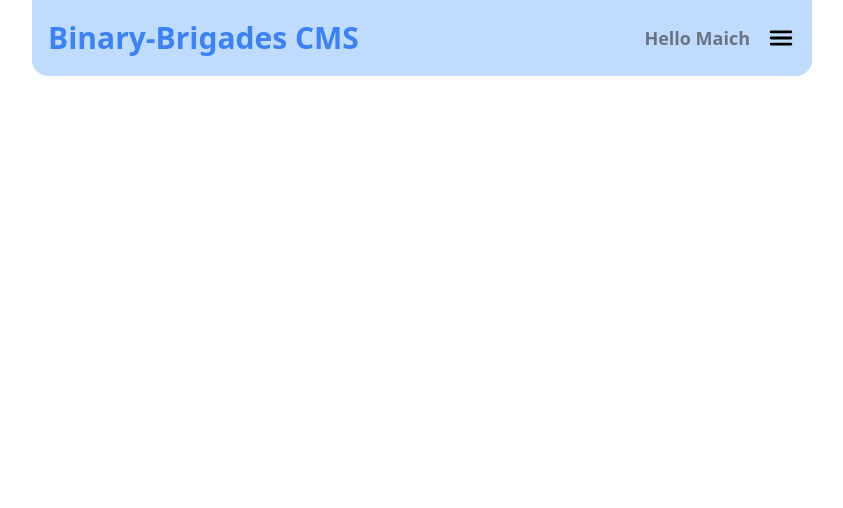
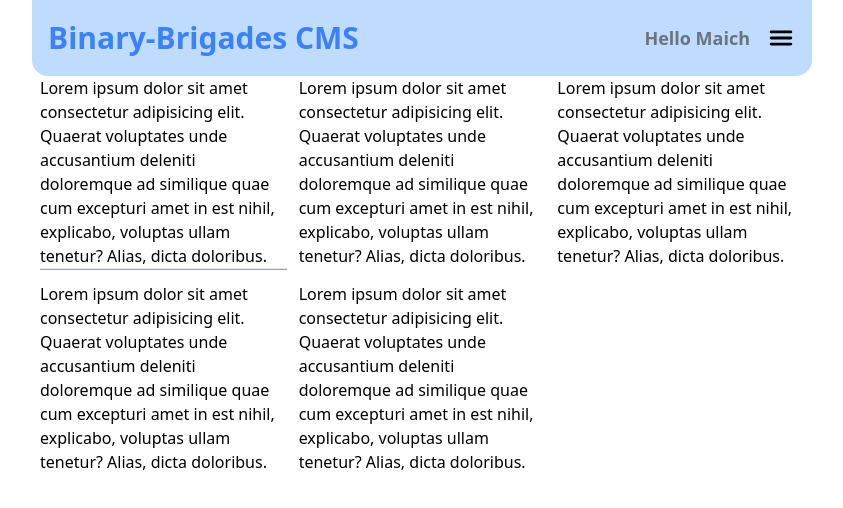
Before and after one commit to Binary-Brigades/BinaryBrigades-CMS-frontend, a React (Vite) app: page / in a window 1280 px wide. Shown: the top 508 px of the page, without its empty margins (218-1061 px from the left). Built offline with nearby package versions, Linux system fonts and the light colour scheme; a web font is replaced by a local one.

Commit message:
Redefine(Core): redifine the homepage

```diff
--- a/src/App.jsx
+++ b/src/App.jsx
@@ -2,6 +2,7 @@ import React from "react";
 import { BrowserRouter as Router, Routes, Route } from "react-router-dom";
 import Homepage from "./pages/Homepage";
 import Login from "./pages/Login";
+import Edit from "./pages/Edit";
 
 
 function App() {
@@ -9,7 +10,8 @@ function App() {
     <Router>
       <Routes>
         <Route path="/Login" element={<Login />} />
-        <Route path="/" element={<Homepage/>} />
+        <Route path="/" element={<Homepage />} />
+        <Route path="/Edit" element={<Edit />} />
       </Routes>
     </Router>
   );
--- /dev/null
+++ b/src/components/Homepage/Hero.jsx
@@ -0,0 +1,41 @@
+import React from 'react'
+
+export default function Hero() {
+    return (
+      <div className="w-screen justify-center items-center flex ">
+        <div className="grid grid-cols-1 md:grid-cols-2 lg:grid-cols-3 gap-3 px-1 md:px-2 w-[90%] max-w-[780px] ">
+          <div>
+            Lorem ipsum dolor sit amet consectetur adipisicing elit. Quaerat
+            voluptates unde accusantium deleniti doloremque ad similique quae
+            cum excepturi amet in est nihil, explicabo, voluptas ullam tenetur?
+            Alias, dicta doloribus.
+            <hr className="h-[2px] bg-gray-400" />
+          </div>
+          <div>
+            Lorem ipsum dolor sit amet consectetur adipisicing elit. Quaerat
+            voluptates unde accusantium deleniti doloremque ad similique quae
+            cum excepturi amet in est nihil, explicabo, voluptas ullam tenetur?
+            Alias, dicta doloribus.
+          </div>
+          <div>
+            Lorem ipsum dolor sit amet consectetur adipisicing elit. Quaerat
+            voluptates unde accusantium deleniti doloremque ad similique quae
+            cum excepturi amet in est nihil, explicabo, voluptas ullam tenetur?
+            Alias, dicta doloribus.
+          </div>
+          <div>
+            Lorem ipsum dolor sit amet consectetur adipisicing elit. Quaerat
+            voluptates unde accusantium deleniti doloremque ad similique quae
+            cum excepturi amet in est nihil, explicabo, voluptas ullam tenetur?
+            Alias, dicta doloribus.
+          </div>
+          <div>
+            Lorem ipsum dolor sit amet consectetur adipisicing elit. Quaerat
+            voluptates unde accusantium deleniti doloremque ad similique quae
+            cum excepturi amet in est nihil, explicabo, voluptas ullam tenetur?
+            Alias, dicta doloribus.
+          </div>
+        </div>
+      </div>
+    );
+}
--- /dev/null
+++ b/src/pages/Edit.jsx
@@ -0,0 +1,11 @@
+import React from 'react'
+import Header from '../components/Header';
+
+export default function Edit() {
+  return (
+    <div>
+          <Header />
+
+    </div>
+  );
+}
--- a/src/pages/Homepage.jsx
+++ b/src/pages/Homepage.jsx
@@ -1,10 +1,12 @@
 import React from 'react'
-import Header from '../components/login/Header'
+import Header from '../components/Header'
+import Hero from '../components/Homepage/Hero'
 
 function Homepage() {
   return (
     <div>
       <Header />
+      <Hero />
     </div>
   )
 }
--- a/src/pages/Login.jsx
+++ b/src/pages/Login.jsx
@@ -31,11 +31,8 @@ function Login() {
 
         const access_token = data.key;
         localStorage.setItem("user", access_token);
-
-        // Store the access token in local storage (you can also use cookies)
-        window.location.href = "/Home";
+        window.location.href = "/";
       } else if (response.status === 401) {
-        // Handle authentication failure (e.g., display an error message)
         toast.error("Login failed, invalid credentials", {
           id: notification,
         });
@@ -80,7 +77,7 @@ function Login() {
           initial={{ opacity: 0, scale: 0.5 }}
           animate={{ opacity: 1, scale: 1 }}
           transition={{ duration: 2 }}
-          class="mx-auto p-4 md:p-8 rounded-md md:rounded-xl space-y-4 bg-[#E0EBFD]"
+          className="mx-auto p-4 md:p-8 rounded-md md:rounded-xl space-y-4 bg-[#E0EBFD]"
         >
           <div className="space-y-2 text-center">
             <h1 className="text-3xl font-bold">welcome back!! Login</h1>
```
Also changed, not shown: src/components/Header.jsx (renamed from src/components/login/Header.jsx).
